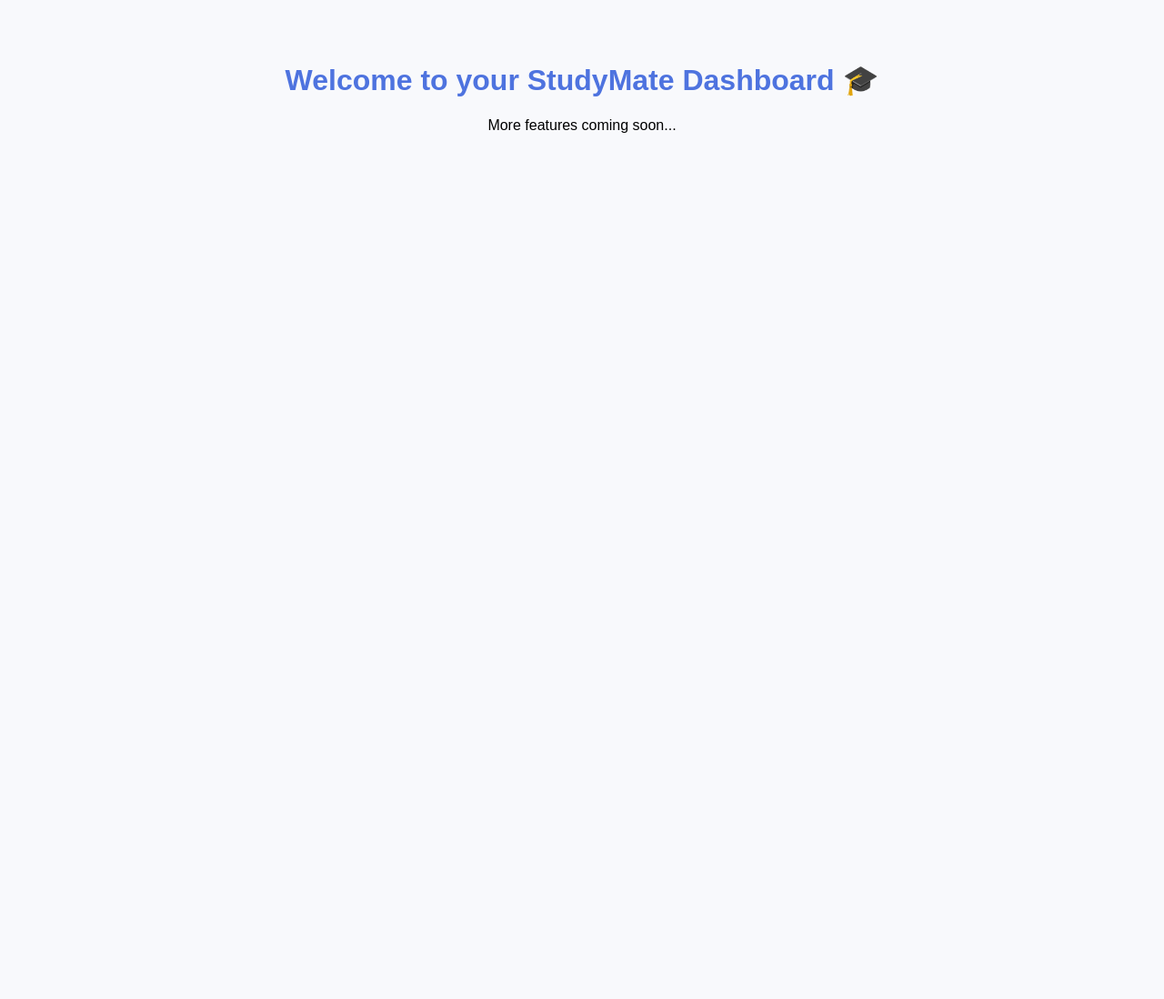
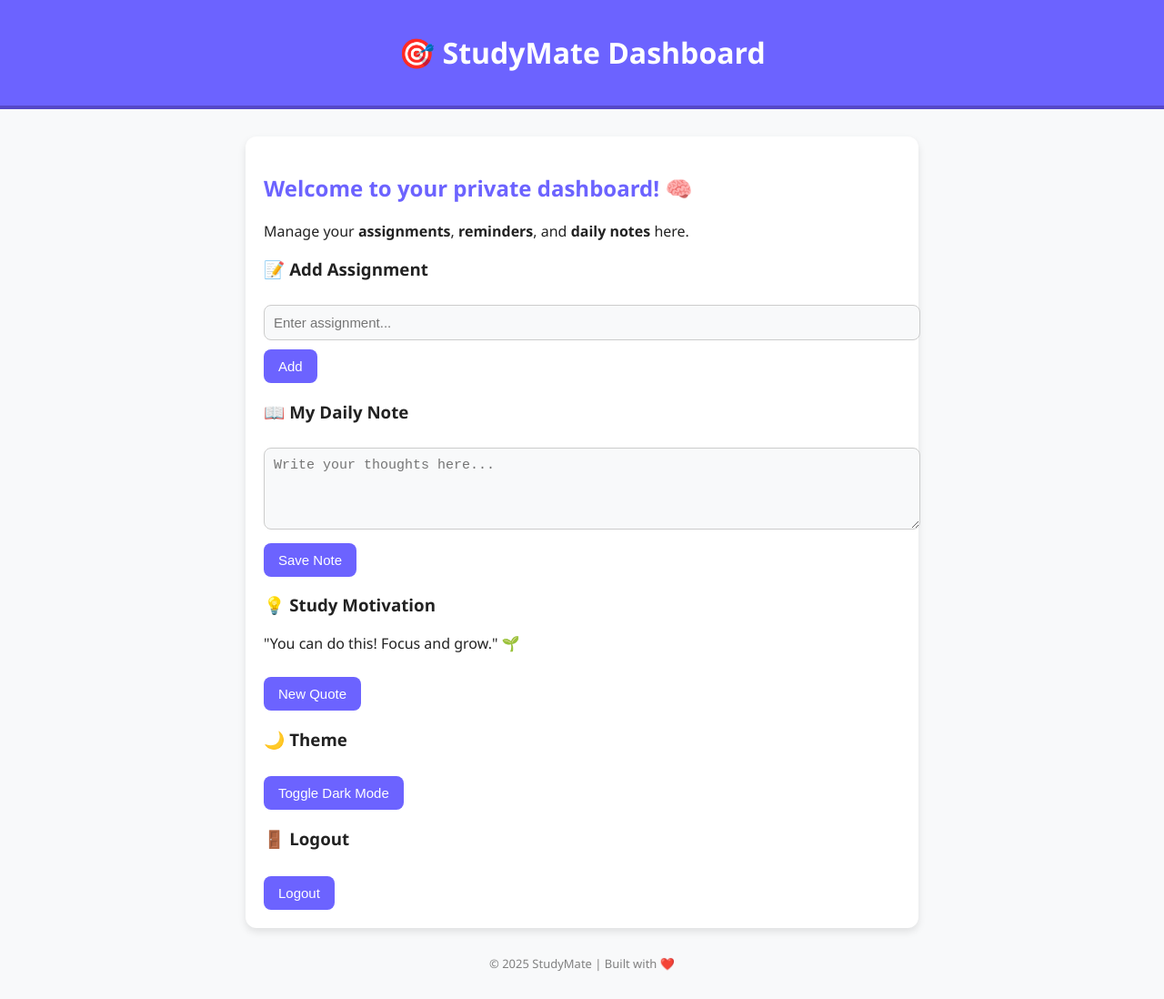
Before and after one commit to Payasobot/Study-Web-App, a plain HTML site: page dashboard.html in a window 1280 px wide. Shown: the whole page at 91% size. Before the commit the page ends 800 px from the top, so only its background shows below. Drawn offline with Linux system fonts and the light colour scheme.

Commit message:
Update dashboard.html

```diff
--- a/dashboard.html
+++ b/dashboard.html
@@ -3,21 +3,180 @@
 <head>
   <meta charset="UTF-8" />
   <meta name="viewport" content="width=device-width, initial-scale=1.0" />
-  <title>📖 StudyMate Dashboard</title>
+  <title>🎯 StudyMate Dashboard</title>
   <style>
     body {
-      font-family: "Poppins", sans-serif;
-      background: #f8f9fc;
-      padding: 40px;
+      font-family: 'Segoe UI', sans-serif;
+      margin: 0;
+      padding: 0;
+      background: var(--bg);
+      color: var(--text);
+      transition: background 0.3s, color 0.3s;
+    }
+
+    :root {
+      --bg: #f8f9fa;
+      --text: #222;
+      --card: #fff;
+    }
+
+    .dark {
+      --bg: #1a1a1a;
+      --text: #f1f1f1;
+      --card: #2a2a2a;
+    }
+
+    header {
+      background: #6c63ff;
+      color: white;
+      padding: 15px;
       text-align: center;
+      border-bottom: 4px solid #5548c8;
     }
-    h1 {
-      color: #4e73df;
+
+    .container {
+      max-width: 700px;
+      margin: 30px auto;
+      padding: 20px;
+      background: var(--card);
+      border-radius: 12px;
+      box-shadow: 0 4px 8px rgba(0,0,0,0.1);
+    }
+
+    h2 { color: #6c63ff; }
+
+    textarea, input {
+      width: 100%;
+      padding: 10px;
+      margin-top: 8px;
+      border-radius: 8px;
+      border: 1px solid #ccc;
+      font-size: 15px;
+      background: var(--bg);
+      color: var(--text);
+    }
+
+    button {
+      background: #6c63ff;
+      border: none;
+      color: white;
+      padding: 10px 16px;
+      border-radius: 8px;
+      cursor: pointer;
+      margin-top: 10px;
+      font-size: 15px;
+    }
+
+    button:hover { background: #5b55e2; }
+
+    .assignment-list {
+      margin-top: 15px;
+      padding-left: 15px;
+    }
+
+    .assignment-item {
+      background: var(--card);
+      padding: 8px;
+      margin: 5px 0;
+      border-radius: 6px;
+      border-left: 4px solid #6c63ff;
+    }
+
+    footer {
+      text-align: center;
+      font-size: 13px;
+      color: gray;
+      margin: 30px 0;
     }
   </style>
 </head>
 <body>
-  <h1>Welcome to your StudyMate Dashboard 🎓</h1>
-  <p>More features coming soon...</p>
+  <header>
+    <h1>🎯 StudyMate Dashboard</h1>
+  </header>
+
+  <div class="container">
+    <h2>Welcome to your private dashboard! 🧠</h2>
+    <p>Manage your <strong>assignments</strong>, <strong>reminders</strong>, and <strong>daily notes</strong> here.</p>
+
+    <section>
+      <h3>📝 Add Assignment</h3>
+      <input type="text" id="assignmentInput" placeholder="Enter assignment..." />
+      <button onclick="addAssignment()">Add</button>
+      <div class="assignment-list" id="assignmentList"></div>
+    </section>
+
+    <section>
+      <h3>📖 My Daily Note</h3>
+      <textarea id="diaryInput" rows="4" placeholder="Write your thoughts here..."></textarea>
+      <button onclick="saveNote()">Save Note</button>
+    </section>
+
+    <section>
+      <h3>💡 Study Motivation</h3>
+      <p id="motivationText">"You can do this! Focus and grow." 🌱</p>
+      <button onclick="newQuote()">New Quote</button>
+    </section>
+
+    <section>
+      <h3>🌙 Theme</h3>
+      <button onclick="toggleTheme()">Toggle Dark Mode</button>
+    </section>
+
+    <section>
+      <h3>🚪 Logout</h3>
+      <button onclick="logout()">Logout</button>
+    </section>
+  </div>
+
+  <footer>
+    © 2025 StudyMate | Built with ❤️
+  </footer>
+
+  <script>
+    const quotes = [
+      "Small steps every day lead to big progress.",
+      "You’re doing better than you think!",
+      "Focus on improvement, not perfection.",
+      "Discipline beats motivation.",
+      "Every mistake is a lesson."
+    ];
+
+    function newQuote() {
+      document.getElementById("motivationText").textContent = quotes[Math.floor(Math.random() * quotes.length)];
+    }
+
+    function addAssignment() {
+      const val = document.getElementById("assignmentInput").value.trim();
+      if (!val) return alert("Please enter an assignment!");
+      const div = document.createElement("div");
+      div.className = "assignment-item";
+      div.textContent = val;
+      document.getElementById("assignmentList").appendChild(div);
+      document.getElementById("assignmentInput").value = "";
+    }
+
+    function saveNote() {
+      const note = document.getElementById("diaryInput").value;
+      if (!note) return alert("Write something first!");
+      localStorage.setItem("diaryNote", note);
+      alert("Note saved successfully!");
+    }
+
+    function loadNote() {
+      const note = localStorage.getItem("diaryNote");
+      if (note) document.getElementById("diaryInput").value = note;
+    }
+
+    function toggleTheme() {
+      document.body.classList.toggle("dark");
+    }
+
+    function logout() {
+      window.location.href = "index.html";
+    }
+
+    loadNote();
+  </script>
 </body>
 </html>
```
